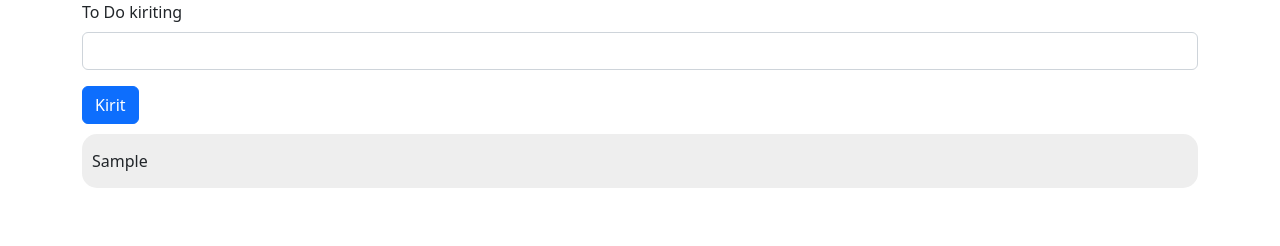
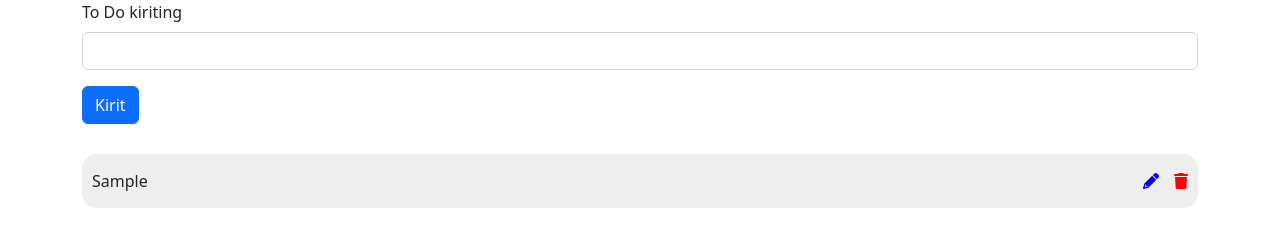
Before and after one commit to ziynatillohmuhammadjonov/todo, a plain HTML site: page index.html in a window 1280 px wide. Both pictures are taken after typing "Sample" into the empty fields and a click on the button "Kirit". Drawn offline with nearby package versions, Linux system fonts and the light colour scheme.

Commit message:
delete icon adedd

```diff
--- a/index.html
+++ b/index.html
@@ -10,6 +10,13 @@
       href="https://cdn.jsdelivr.net/npm/bootstrap@5.2.3/dist/css/bootstrap.min.css"
       integrity="sha384-rbsA2VBKQhggwzxH7pPCaAqO46MgnOM80zW1RWuH61DGLwZJEdK2Kadq2F9CUG65"
       crossorigin="anonymous"
+    />
+    <link
+      rel="stylesheet"
+      href="https://cdnjs.cloudflare.com/ajax/libs/font-awesome/6.2.1/css/all.min.css"
+      integrity="sha512-MV7K8+y+gLIBoVD59lQIYicR65iaqukzvf/nwasF0nqhPay5w/9lJmVM2hMDcnK1OnMGCdVK+iQrJ7lzPJQd1w=="
+      crossorigin="anonymous"
+      referrerpolicy="no-referrer"
     />
     <link rel="stylesheet" href="/style.css" />
   </head>
@@ -28,7 +35,10 @@
 
         <button type="submit" class="btn btn-primary">Kirit</button>
       </form>
-      <ul class="list"></ul>
+      <ul class="list">
+        <p></p>
+        <div class="button-wrapper"></div>
+      </ul>
     </div>
 
     <script src="./main.js"></script>
--- a/main.js
+++ b/main.js
@@ -7,9 +7,17 @@ form.addEventListener("submit", (e) => {
 
   if (todoInput.value !== "") {
     let item = document.createElement("li");
-    item.textContent = todoInput.value;
+    item.innerHTML = `
+    <p>${todoInput.value}</p>
+    <div class='button-wrapper'>
+    <i class="fa-solid fa-pencil"></i>
+    <i class="fa-solid fa-trash"></i>
+    </div>
+    `;
     list.appendChild(item);
     todoInput.value = "";
+    const edit = document.querySelectorAll(".fa-pencil");
+    const del = document.querySelectorAll(".fa-trash");
   } else {
     todoInput.value = "Iltimos to do kirting!";
   }
--- a/style.css
+++ b/style.css
@@ -18,7 +18,26 @@ li {
   padding: 15px 10px;
   border-radius: 15px;
   background-color: #eee;
+  display: flex;
+  width: 100%;
+  justify-content: space-between;
+  align-items: center;
+}
+p {
+  margin: 0;
+  display: block;
+}
+i {
+  color: red;
+}
+.fa-pencil {
+  color: blue;
 }
 .complate {
   opacity: 0.5;
 }
+.button-wrapper {
+  display: flex;
+  align-items: center;
+  gap: 15px;
+}
```
